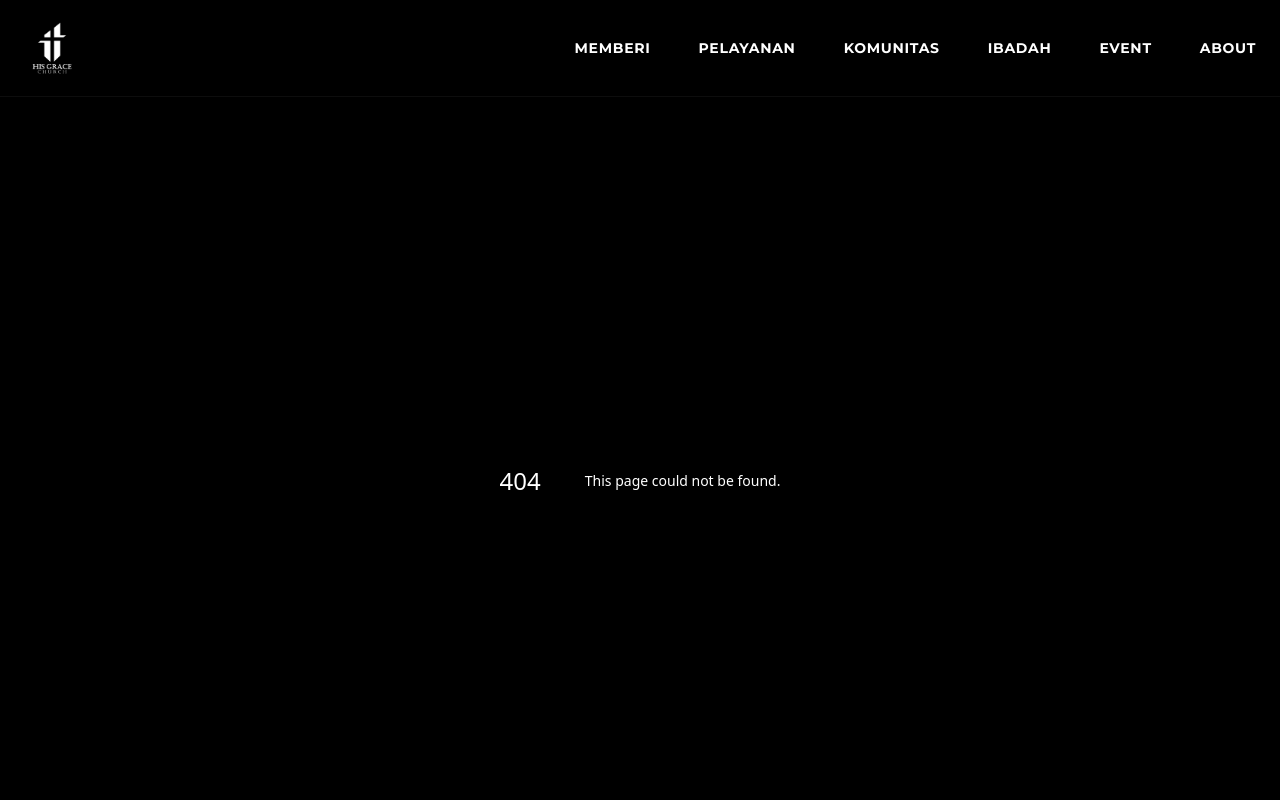
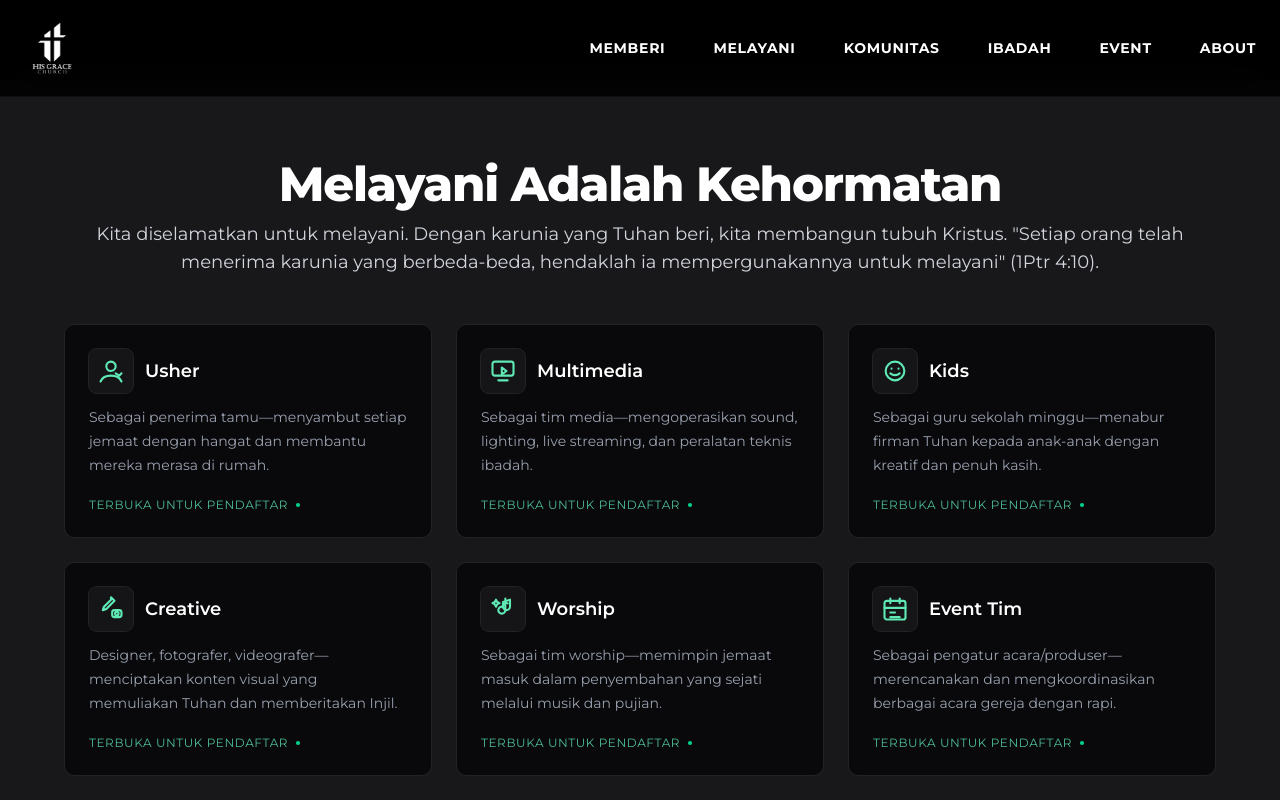
Before and after one commit to stewardyohanes/HGC-APP, a Next.js app: page /serve in a window 1280 px wide. Before the commit this address had no page. Shown: the top 800 px of the page. Built offline with nearby package versions, Linux system fonts and the light colour scheme.

Commit message:
Update navigation labels and links in SiteChrome component for improved clarity and consistency. Change home page section titles from Indonesian to English for better understanding.

```diff
--- a/app/page.tsx
+++ b/app/page.tsx
@@ -301,7 +301,7 @@ export default function Home() {
             >
               <div className="relative z-10 flex flex-1 flex-col">
                 <p className="mb-3 text-sm font-semibold uppercase tracking-wider text-gray-400">
-                  Pelayanan Pemuda
+                  Ibadah Pemuda
                 </p>
                 <h3 className="mb-4 text-3xl font-bold leading-tight text-white">
                   Youth and Teens Engage
@@ -328,7 +328,7 @@ export default function Home() {
             >
               <div className="relative z-10 flex flex-1 flex-col">
                 <p className="mb-3 text-sm font-semibold uppercase tracking-wider text-cyan-200">
-                  Pelayanan Anak
+                  Ibadah Anak
                 </p>
                 <h3 className="mb-4 text-3xl font-bold leading-tight text-white">
                   Kids
--- /dev/null
+++ b/app/serve/page.tsx
@@ -0,0 +1,123 @@
+import {
+  IconUsher,
+  IconMultimedia,
+  IconKids,
+  IconCreative,
+  IconWorship,
+  IconEvent,
+} from "@/components/Icons";
+
+type Ministry = {
+  key: string;
+  title: string;
+  description: string;
+  Icon: React.ComponentType<React.SVGProps<SVGSVGElement>>;
+};
+
+const ministries: Ministry[] = [
+  {
+    key: "usher",
+    title: "Usher",
+    description:
+      "Sebagai penerima tamu—menyambut setiap jemaat dengan hangat dan membantu mereka merasa di rumah.",
+    Icon: IconUsher,
+  },
+  {
+    key: "multimedia",
+    title: "Multimedia",
+    description:
+      "Sebagai tim media—mengoperasikan sound, lighting, live streaming, dan peralatan teknis ibadah.",
+    Icon: IconMultimedia,
+  },
+  {
+    key: "kids",
+    title: "Kids",
+    description:
+      "Sebagai guru sekolah minggu—menabur firman Tuhan kepada anak-anak dengan kreatif dan penuh kasih.",
+    Icon: IconKids,
+  },
+  {
+    key: "creative",
+    title: "Creative",
+    description:
+      "Designer, fotografer, videografer—menciptakan konten visual yang memuliakan Tuhan dan memberitakan Injil.",
+    Icon: IconCreative,
+  },
+  {
+    key: "worship",
+    title: "Worship",
+    description:
+      "Sebagai tim worship—memimpin jemaat masuk dalam penyembahan yang sejati melalui musik dan pujian.",
+    Icon: IconWorship,
+  },
+  {
+    key: "event",
+    title: "Event Tim",
+    description:
+      "Sebagai pengatur acara/produser—merencanakan dan mengkoordinasikan berbagai acara gereja dengan rapi.",
+    Icon: IconEvent,
+  },
+];
+
+export default function MelayaniPage() {
+  return (
+    <div className="min-h-[70vh] bg-zinc-900 text-white px-6 py-20">
+      <div className="mx-auto w-full max-w-6xl">
+        <div className="text-center">
+          <h1 className="text-3xl md:text-5xl font-extrabold tracking-tight">
+            Melayani Adalah Kehormatan
+          </h1>
+          <p className="mt-3 text-gray-300 md:text-lg">
+            Kita diselamatkan untuk melayani. Dengan karunia yang Tuhan beri,
+            kita membangun tubuh Kristus. "Setiap orang telah menerima karunia
+            yang berbeda-beda, hendaklah ia mempergunakannya untuk melayani"
+            (1Ptr 4:10).
+          </p>
+        </div>
+
+        <div className="mt-12 grid grid-cols-1 gap-6 sm:grid-cols-2 lg:grid-cols-3">
+          {ministries.map(({ key, title, description, Icon }) => (
+            <div
+              key={key}
+              className="group overflow-hidden rounded-lg border border-white/10 bg-zinc-950 p-6 transition hover:border-white/20 hover:bg-zinc-900"
+            >
+              <div className="flex items-center gap-3">
+                <div className="rounded-md bg-white/5 p-2 ring-1 ring-white/10 text-emerald-300">
+                  <Icon className="h-7 w-7" />
+                </div>
+                <h3 className="text-lg font-semibold">{title}</h3>
+              </div>
+              <p className="mt-3 text-sm leading-6 text-gray-400">
+                {description}
+              </p>
+              <div className="mt-5 flex items-center gap-2 text-emerald-300">
+                <span className="text-xs uppercase tracking-wider opacity-80">
+                  Terbuka untuk pendaftar
+                </span>
+                <span className="h-1 w-1 rounded-full bg-emerald-400" />
+              </div>
+            </div>
+          ))}
+        </div>
+
+        <div className="mt-14 overflow-hidden rounded-lg border border-white/10 bg-gradient-to-br from-emerald-600/20 to-emerald-400/10 p-6 text-center">
+          <h2 className="text-xl md:text-2xl font-bold">Siap Melayani?</h2>
+          <p className="mt-2 text-gray-300">
+            Kirimkan minat dan area pelayananmu. Tim kami akan menghubungi untuk
+            orientasi singkat dan penjadwalan.
+          </p>
+          <div className="mt-5 flex items-center justify-center gap-3">
+            <a
+              href="https://wa.me/6281295960003?text=Shalom%2C%20saya%20ingin%20melayani%20di%20HGC"
+              target="_blank"
+              rel="noopener noreferrer"
+              className="rounded-md border border-emerald-400/40 bg-emerald-500/20 px-4 py-2 text-sm font-semibold text-emerald-200 hover:bg-emerald-500/30"
+            >
+              Hubungi via WhatsApp
+            </a>
+          </div>
+        </div>
+      </div>
+    </div>
+  );
+}
--- /dev/null
+++ b/components/Icons.tsx
@@ -0,0 +1,75 @@
+import * as React from "react";
+
+type IconProps = React.SVGProps<SVGSVGElement> & { size?: number };
+
+function BaseIcon({ size = 28, children, ...props }: IconProps) {
+  return (
+    <svg
+      width={size}
+      height={size}
+      viewBox="0 0 24 24"
+      fill="none"
+      stroke="currentColor"
+      strokeWidth={1.8}
+      strokeLinecap="round"
+      strokeLinejoin="round"
+      aria-hidden
+      {...props}
+    >
+      {children}
+    </svg>
+  );
+}
+
+export const IconUsher: React.FC<IconProps> = (props) => (
+  <BaseIcon {...props}>
+    {/* person + hand */}
+    <path d="M12 12a4 4 0 1 0-0.01-8.01A4 4 0 0 0 12 12z" />
+    <path d="M3 21c1.5-3.5 5-5 9-5s7.5 1.5 9 5" />
+    <path d="M16 14l3 2 2-2" />
+  </BaseIcon>
+);
+
+export const IconMultimedia: React.FC<IconProps> = (props) => (
+  <BaseIcon {...props}>
+    {/* screen + play */}
+    <rect x="3" y="4" width="18" height="12" rx="2" />
+    <path d="M8 20h8" />
+    <path d="M11 9l4 3-4 3V9z" />
+  </BaseIcon>
+);
+
+export const IconKids: React.FC<IconProps> = (props) => (
+  <BaseIcon {...props}>
+    {/* smiley */}
+    <circle cx="12" cy="12" r="8" />
+    <path d="M9 10h.01M15 10h.01" />
+    <path d="M8 14c1.2 1 2.6 1.5 4 1.5s2.8-.5 4-1.5" />
+  </BaseIcon>
+);
+
+export const IconCreative: React.FC<IconProps> = (props) => (
+  <BaseIcon {...props}>
+    {/* pen + camera */}
+    <path d="M12 2l3 3-7 7-3 1 1-3 6-6z" />
+    <rect x="13" y="13" width="8" height="6" rx="2" />
+    <circle cx="17" cy="16" r="1.5" />
+  </BaseIcon>
+);
+
+export const IconWorship: React.FC<IconProps> = (props) => (
+  <BaseIcon {...props}>
+    {/* music note + spark */}
+    <path d="M14 3v10a3 3 0 1 1-2-2.83V6l6-2v6a3 3 0 1 1-2-2.83" />
+    <path d="M6 4l1 2 2 1-2 1-1 2-1-2-2-1 2-1 1-2z" />
+  </BaseIcon>
+);
+
+export const IconEvent: React.FC<IconProps> = (props) => (
+  <BaseIcon {...props}>
+    {/* calendar */}
+    <rect x="3" y="5" width="18" height="16" rx="2" />
+    <path d="M16 3v4M8 3v4M3 11h18" />
+    <path d="M8 15h4M8 19h8" />
+  </BaseIcon>
+);
--- a/components/SiteChrome.tsx
+++ b/components/SiteChrome.tsx
@@ -52,11 +52,11 @@ export default function SiteChrome({ children }: Props) {
           <div className="hidden space-x-12 lg:flex lg:items-center">
             {[
               { label: "Memberi", href: "/give" },
-              { label: "Pelayanan", href: "/#pelayanan" },
-              { label: "Komunitas", href: "/#tentang" },
-              { label: "Ibadah", href: "/#ibadah" },
-              { label: "Event", href: "/#event" },
-              { label: "About", href: "/#tentang" },
+              { label: "Melayani", href: "/serve" },
+              { label: "Komunitas", href: "/group" },
+              { label: "Ibadah", href: "/worship" },
+              { label: "Event", href: "/event" },
+              { label: "About", href: "/about" },
             ].map((item, index) => (
               <motion.a
                 key={item.label}
@@ -154,12 +154,12 @@ export default function SiteChrome({ children }: Props) {
             </div>
             <nav className="grid gap-1">
               {[
-                { label: "Give", href: "/give" },
-                { label: "Pelayanan", href: "/#pelayanan" },
-                { label: "Komunitas", href: "/#tentang" },
-                { label: "Ibadah", href: "/#ibadah" },
-                { label: "Event", href: "/#event" },
-                { label: "About", href: "/#tentang" },
+                { label: "Memberi", href: "/give" },
+                { label: "Melayani", href: "/serve" },
+                { label: "Komunitas", href: "/group" },
+                { label: "Ibadah", href: "/worship" },
+                { label: "Event", href: "/event" },
+                { label: "About", href: "/about" },
               ].map(({ label, href }) => (
                 <a
                   key={label}
```
